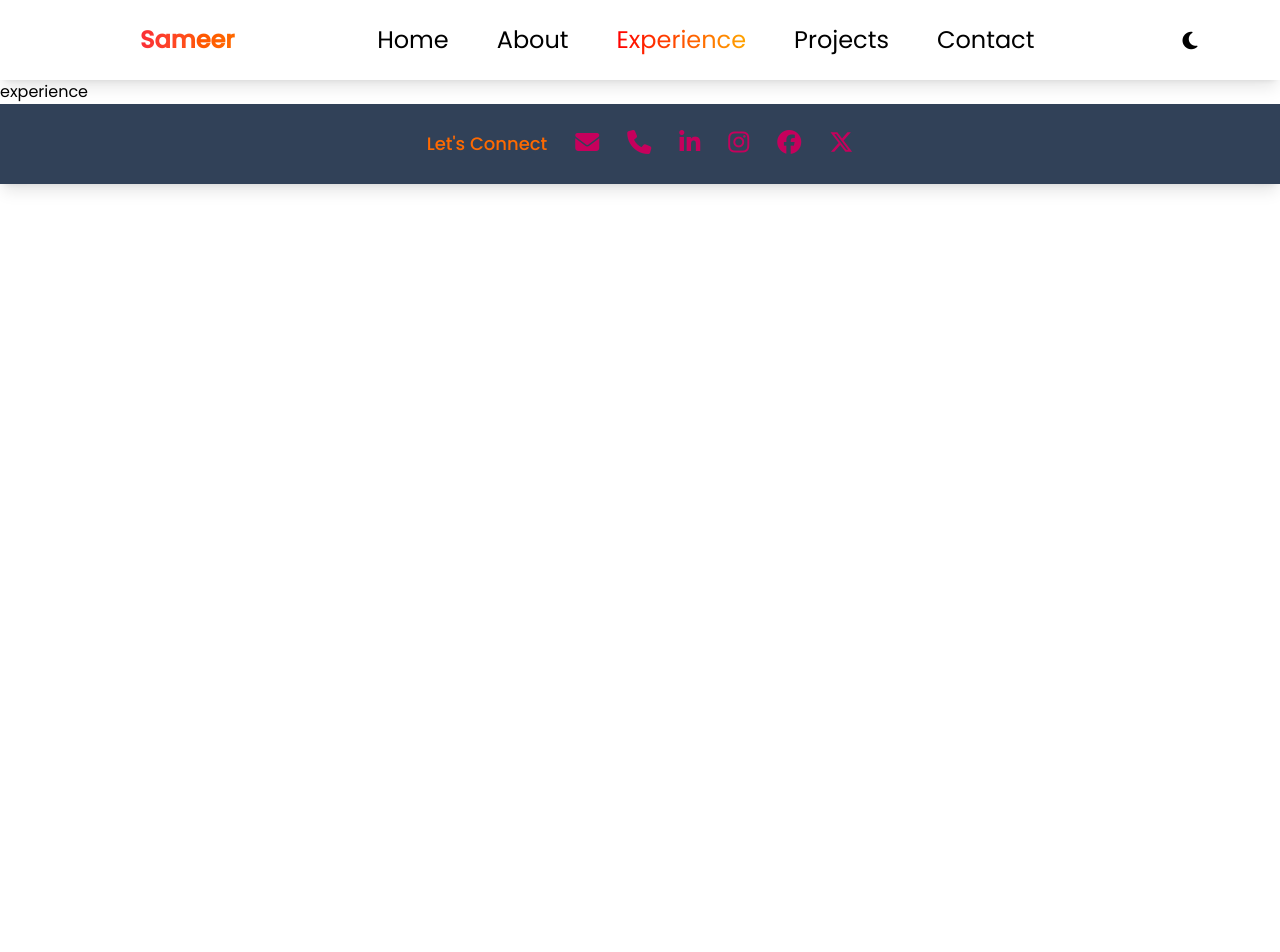
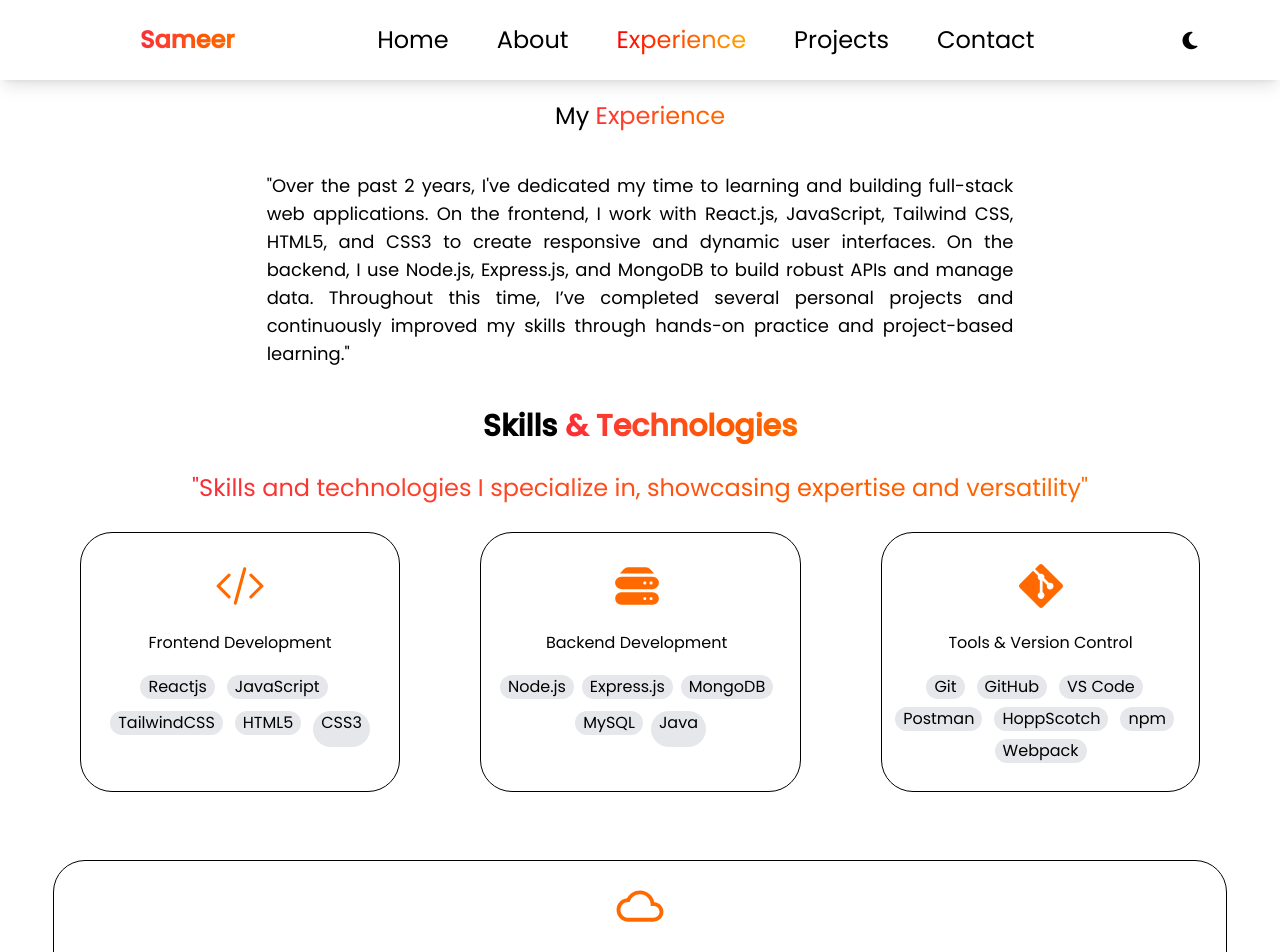
Before and after one commit to SameerHussainSaifi/Portfolio-Website, a React (Vite) app: page /experience in a window 1280 px wide. Shown: the top 952 px of the page. Before the commit the page ends 800 px from the top, so only its background shows below. Built offline with nearby package versions, Linux system fonts and the light colour scheme.

Commit message:
worked on experience page and added skills and technologies section

```diff
--- a/src/Components/Experience.jsx
+++ b/src/Components/Experience.jsx
@@ -1,9 +1,73 @@
 import React from 'react'
-
+import { HiCodeBracket } from "react-icons/hi2";
+import { HiServerStack } from "react-icons/hi2";
+import { FaGitAlt } from "react-icons/fa";
+import { IoMdCloudOutline } from "react-icons/io";
 function Experience() {
   return (
-    <div className="pt-20">
-       <p>experience</p>
+    <div className="pt-20 mb-50">
+       <div className="flex flex-col w-full items-center text-2xl  md:mt-5 space-y-10 ">
+       <h1>My<span className="text-transparent bg-clip-text bg-gradient-to-r from-red-500 to-orange-500" > Experience</span></h1>
+       <h1 className="text-lg w-7/12 text-justify">"Over the past 2 years, I've dedicated my time to learning and building full-stack web applications. On the frontend, I work with React.js, JavaScript, Tailwind CSS, HTML5, and CSS3 to create responsive and dynamic user interfaces. On the backend, I use Node.js, Express.js, and MongoDB to build robust APIs and manage data. Throughout this time, I’ve completed several personal projects and continuously improved my skills through hands-on practice and project-based learning."</h1>
+
+       </div>
+
+       <div className="flex flex-col items-center mt-10 space-y-7 ">
+       <div><h1 className="text-3xl font-semibold">Skills <span className="text-3xl font-semibold text-transparent bg-clip-text bg-gradient-to-r from-red-500 to-orange-500">& Technologies</span></h1></div>
+
+       <div><h1 className="text-2xl  text-transparent bg-clip-text bg-gradient-to-r from-red-500 to-orange-500">"Skills and technologies I specialize in, showcasing expertise and versatility"</h1></div>
+
+
+       <div className="flex justify-center space-x-20 mx-20 w-full md:px-20">
+       <div className="flex flex-col items-center space-y-5 w-4/12 border-1 rounded-4xl py-7 px-1">
+        <div><HiCodeBracket size={50} className="text-orange-500"/></div>
+        <div>Frontend Development</div>
+        <div className="flex flex-wrap   space-x-3 space-y-3   justify-center">
+          <p className="rounded-full bg-gray-200  px-2">Reactjs</p>
+          <p className="rounded-full bg-gray-200  px-2">JavaScript</p>
+          <p className="rounded-full bg-gray-200  px-2">TailwindCSS</p>
+          <p className="rounded-full bg-gray-200  px-2">HTML5</p>
+          <p className="rounded-full bg-gray-200  px-2">CSS3</p>
+        </div>
+       </div>
+
+       <div className="flex flex-col items-center space-y-5 space-x-2 border-1 rounded-4xl w-4/12 py-7 px-2 ">
+        <div ><HiServerStack  className="text-orange-500" size={50} /></div>
+        <div className="flex items-center">Backend Development</div>
+        <div className="flex flex-wrap space-x-2 justify-center space-y-3">
+          <p className="rounded-full bg-gray-200 px-2">Node.js</p>
+          <p className="rounded-full bg-gray-200 px-2">Express.js</p>
+          <p className="rounded-full bg-gray-200 px-2">MongoDB</p>
+          <p className="rounded-full bg-gray-200 px-2">MySQL</p>
+          <p className="rounded-full bg-gray-200 px-2">Java</p>
+        </div>
+       </div>
+
+       <div className="flex flex-col items-center space-y-5 py-7 border-1 rounded-4xl  w-4/12 ">
+        <div ><FaGitAlt size={50} className="text-orange-500"/></div>
+        <div className=" flex justify-center">Tools & Version Control</div>
+        <div className="flex justify-center flex-wrap space-x-3 space-y-2">
+          <p className="rounded-full bg-gray-200  px-2">Git</p>
+          <p className="rounded-full bg-gray-200  px-2">GitHub</p>
+          <p className="rounded-full bg-gray-200  px-2">VS Code</p>
+          <p className="rounded-full bg-gray-200  px-2">Postman</p>
+          <p className="rounded-full bg-gray-200  px-2">HoppScotch</p>
+          <p className="rounded-full bg-gray-200  px-2">npm</p>
+          <p className="rounded-full bg-gray-200  px-2">Webpack</p>
+        </div>
+       </div>
+        </div>
+
+        <div className="flex flex-col items-center space-y-5 border-1 rounded-4xl  pt-5 pb-5 mt-10 w-11/12">
+        <div><IoMdCloudOutline className="text-orange-500" size={50}/></div>
+        <div className="text-3xl font-semibold"><h1>Cloud & Deployment</h1></div>
+        <div className="flex space-x-3 ">
+          <div className=" rounded-full bg-gray-200  px-2">Netlify</div>
+          <div className="rounded-full bg-gray-200  px-2">Vercel</div>
+        </div>
+        </div>
+
+       </div>
     </div>
   )
 }
--- a/src/Components/Footer.jsx
+++ b/src/Components/Footer.jsx
@@ -4,20 +4,25 @@
   return (
     <>
 
-     {/* <div className="fixed bottom-0 container flex  w-full justify-center h-16 shadow-lg max-w-screen-3xl "> */}
 
 
- <div className="  flex  space-x-7 w-full justify-center h-20 shadow-lg max-w-screen-3xl  bg-slate-700 items-center">
-    <div className="text-orange-500 font-medium text-lg">
+
+ {/* <div className="  flex  space-x-7 w-full justify-center h-20 shadow-lg max-w-screen-3xl  font-semibold items-center bg-white z-index"> */}
+ <div
+  className="bg-white flex space-x-7 w-full justify-center h-20 max-w-screen-3xl font-semibold items-center z-50"
+  style={{ boxShadow: '0 -4px 6px -1px rgba(0, 0, 0, 0.1)' }}
+>
+
+    <div className="text-transparent bg-clip-text bg-gradient-to-r from-red-500 to-orange-500 font-medium text-lg">
     <h1>Let's Connect</h1>
     </div>
-    <button><i className="fa-solid fa-envelope  text-pink-700 text-2xl cursor-pointer"></i></button>
-    <button><i className="fa-solid fa-phone  text-pink-700 text-2xl cursor-pointer"></i></button>
-<button><i className="fa-brands fa-linkedin-in text-pink-700 text-2xl cursor-pointer"></i></button>
+    <button><i className="fa-solid fa-envelope text-transparent bg-clip-text bg-gradient-to-r from-pink-500 to-orange-500   transition-all duration-300 hover:text-pink-700 cursor-pointer text-2xl"></i></button>
+    <button><i className="fa-solid fa-phone text-transparent bg-clip-text bg-gradient-to-r from-pink-500 to-orange-500   transition-all duration-300 hover:text-pink-700 cursor-pointer text-2xl"></i></button>
+<button><i className="fa-brands fa-linkedin-in text-transparent bg-clip-text bg-gradient-to-r from-pink-500 to-orange-500   transition-all duration-300 hover:text-pink-700 cursor-pointer text-2xl"></i></button>
 
-<button><i className="fa-brands fa-instagram  text-pink-700 text-2xl cursor-pointer"></i></button>
-<button><i className="fa-brands fa-facebook  text-pink-700 text-2xl cursor-pointer"></i></button>
-<button><i className="fa-brands fa-x-twitter  text-pink-700 text-2xl cursor-pointer"></i></button>
+<button><i className="fa-brands fa-instagram  text-transparent bg-clip-text bg-gradient-to-r from-pink-500 to-orange-500   transition-all duration-300 hover:text-pink-700 cursor-pointer text-2xl"></i></button>
+<button><i className="fa-brands fa-facebook text-transparent bg-clip-text bg-gradient-to-r from-pink-500 to-orange-500   transition-all duration-300 hover:text-pink-700 cursor-pointer text-2xl"></i></button>
+<button><i className="fa-brands fa-x-twitter text-transparent bg-clip-text bg-gradient-to-r from-pink-500 to-orange-500   transition-all duration-300 hover:text-pink-700 cursor-pointer text-2xl"></i></button>
 
 </div>
      {/* </div> */}
--- a/src/Components/Home.jsx
+++ b/src/Components/Home.jsx
@@ -1,6 +1,9 @@
 import React from 'react'
 import {Outlet} from "react";
 import {ReactTyped} from "react-typed";
+import { SiMongodb } from "react-icons/si";
+import { FaNodeJs } from "react-icons/fa6";
+import { SiExpress } from "react-icons/si";
 function Home() {
   return (
     <div className="overflow-x-hidden container">
@@ -33,8 +36,9 @@
      <img src="./src/assets/my.jpg" alt=""  className="w-80 h-80 rounded-full"/>
     </div>
     </div>
-
-     <div className=" relative flex md:space-x-7 md:ml-35  md:bottom-12">
+<div className="flex justify-between w-8/12">
+<div className="flex  flex-col ml-35 space-y-0 mb-50">
+     <div className=" relative flex md:space-x-7   md:bottom-10 ">
 <button className="bg-gradient-to-r from-pink-500 to-orange-500 h-12 w-12 rounded-full hover:from-white hover:to-white transition-all duration-300 hover:text-pink-700 cursor-pointer"><i className="fa-brands fa-linkedin-in hover:text-pink-700 text-2xl font-semibold"></i></button>
 
 <button className="h-12 w-12 bg-gradient-to-r from-pink-500 to-orange-500 rounded-full hover:from-white hover:to-white transition-all duration-300  hover:text-pink-700 cursor-pointer"><i className="fa-brands fa-square-instagram text-2xl font-semibold"></i></button>
@@ -43,10 +47,23 @@
 
 <button className="h-12 w-12 rounded-full bg-gradient-to-r from-pink-500 to-orange-500 hover:from-white hover:to-white transition-all duration-300 hover:text-pink-700 cursor-pointer"><i className="fa-brands fa-facebook-f text-2xl font-semibold"></i></button>
 
-     </div>
-     <div className="relative  md:left-35 md:bottom-3">
+
+</div>
+
+     <div className="flex justify-center">
       <button className="bg-gradient-to-r from-pink-500 to-orange-500  text-2xl  rounded-lg px-3 py-2">Download CV</button>
      </div>
+    </div>
+
+   <div className="flex flex-col space-y-3 ">
+ <h1 className="text-xl text-transparent bg-clip-text bg-gradient-to-r from-red-500 to-orange-500">Currently Working On</h1>
+    <div className="flex space-x-5 justify-center">
+      <div className="text-green-700"><SiMongodb  size={30} /></div>
+      <div className="text-green-700"><FaNodeJs size={30}/></div>
+      <div className="text-green-700"><SiExpress size={30} /></div>
+    </div>
+     </div>
+</div>
 
     </div>
   )
```
Also changed, not shown: src/App.jsx (+1 -7 lines).
